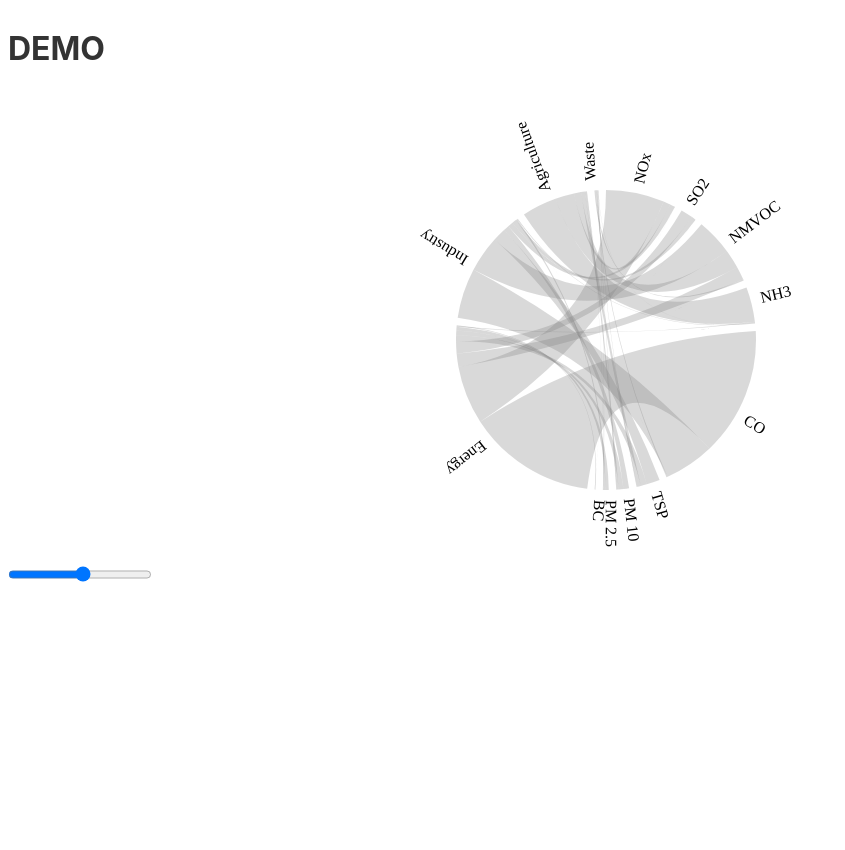
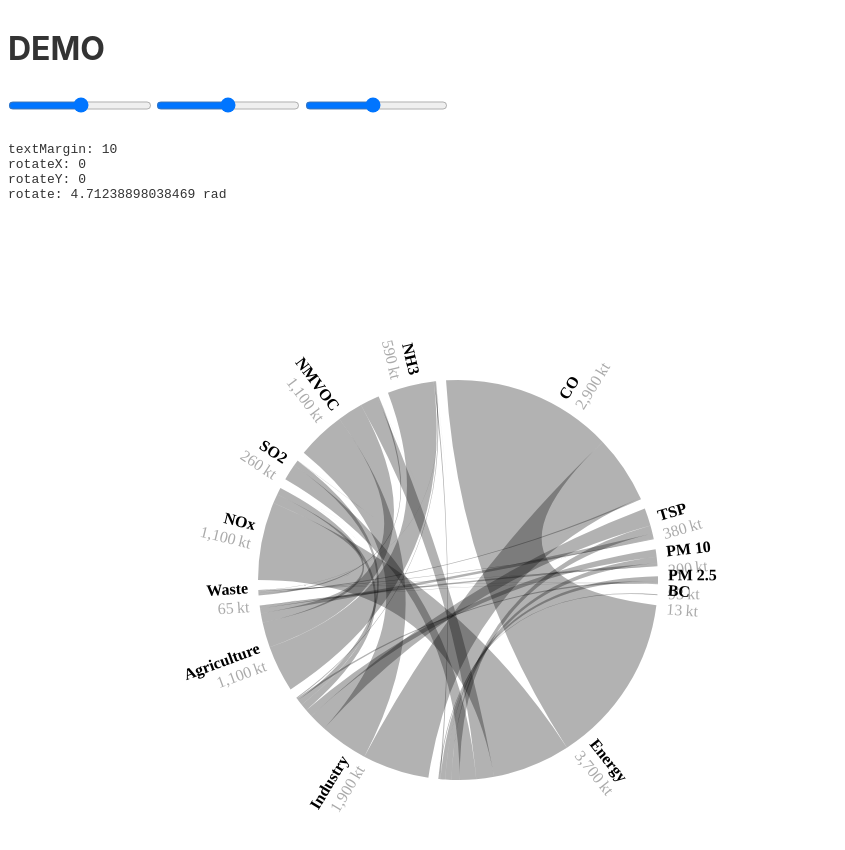
Before and after one commit to gustavneustadt/pollutionproject, a Svelte app: page / in a window 1280 px wide. Shown: the top 850 px of the page, without its empty margins (0-845 px from the left). Before the commit the page ends 800 px from the top, so only its background shows below. Built offline with nearby package versions, Linux system fonts and the light colour scheme.

Commit message:
label positioning

```diff
--- a/package.json
+++ b/package.json
@@ -5,7 +5,7 @@
   "scripts": {
     "build": "rollup -c",
     "dev": "rollup -c -w",
-    "start": "sirv public --no-clear"
+    "start": "sirv public --single --port 5555"
   },
   "devDependencies": {
     "@rollup/plugin-commonjs": "^17.0.0",
--- a/src/App.svelte
+++ b/src/App.svelte
@@ -6,7 +6,7 @@
 	let labels = []
 
 	const width = 900
-	const height = 500
+	const height = 700
 
 	onMount(async () => {
 		data = await d3.csv("./DataCorrelation.csv").then(d => {
@@ -19,10 +19,15 @@
 	})
 
 
-	const radius = 150
 	let rotateX = 0
 	let rotateY = 0
-	let rotate = 0
+	let rotate = Math.PI * 1.5
+
+	let textReverseAngle = Math.PI/2
+
+	const radius = 200
+
+	let textLabels = []
 
 	let textMargin = 10
 
@@ -33,15 +38,32 @@
 		.sortChords(d3.descending)
 		.padAngle(0.05)(data)
 
-	$: groups = chords.groups.map(group => {
+	$: groups = chords.groups.map((group, index) => {
 		group.label = labels[group.index]
-		group.startAngle = Rad2Deg(group.startAngle)
-		group.endAngle = Rad2Deg(group.endAngle)
-		group.labelPosition = calcLabelPos(group.startAngle, group.endAngle)
-		group.labelRotation = group.labelPosition > 180 ? 180 : 0
+		group.startAngle = group.startAngle
+		group.endAngle = group.endAngle
+		group.labelPosition = (calcLabelPos(group.startAngle, group.endAngle) + rotate)  % (Math.PI * 2)
+
+
+		group.textLabelReverse = group.labelPosition > Math.PI ? true : false
+
+
+		group.textLabel = textLabels[index]
+		group.textLabelLength = 0
+
+		if(group.textLabel) {
+			group.textLabelLength = Math.max(...[...group.textLabel.children].map(el => el.textLength.baseVal.value))
+		}
+
+		group.valueTextLabel = new Intl.NumberFormat("en-US", {
+			maximumSignificantDigits: 2
+		}).format(group.value)+" kt"
+
+		// console.log(group.textLabel ? [group.textLabel.textLength, group.textLabel] : null)
 
 		return group
 	})
+
 
 	$: yScale = d3.scaleBand()
 		.domain(data.map(d => d["Source"]))
@@ -56,8 +78,7 @@
 		return startAngle + sumAngle / 2
 	}
 
-	function Rad2Deg(radians)
-	{
+	function Rad2Deg(radians) {
 	  var pi = Math.PI;
 	  return radians * (180/pi);
 	}
@@ -66,7 +87,7 @@
 
 <style>
 	path {
-		fill: grey;
+		fill: black;
 		opacity: 0.3
 	}
 
@@ -77,26 +98,48 @@
 	text {
 		font-family: "SF Mono"
 	}
+
+	.title {
+		font-weight: bold;
+	}
+	.value {
+		fill: #aaa;
+	}
 </style>
 
 <h1>DEMO</h1>
 
-<!-- <input type="range" bind:value="{rotateX}" min="-200" max="200">
-<input type="range" bind:value="{rotateY}" min="-200" max="200"> -->
-<input type="range" bind:value="{textMargin}" min="-200" max="200">
+<input type="range" bind:value="{textMargin}" min="-500" max="500">
+<input type="range" bind:value="{rotateY}" min="-500" max="500">
+<input type="range" bind:value="{rotate}" step="0.01" min="0" max="10">
+<pre>
+textMargin: {textMargin}
+rotateX: {rotateX}
+rotateY: {rotateY}
+rotate: {rotate} rad
+
+</pre>
 
 <svg {width} {height}>
-	{console.log(groups)}
 
-	<g transform="translate({width/2} {height/2}) rotate(270 -{radius/2} -{radius/2})">
+		<g transform="translate({width/2} {height/2}) rotate({-90} {rotateX} {rotateY})">
 			{#each groups as group, i}
-			<text transform="rotate({group.labelPosition} -{radius} 0) translate({textMargin} 0)">
-				{group.label}
+<!-- 			rotate({Rad2Deg(group.labelPosition)} -{radius} 0)  -->
+				<text
+					bind:this="{textLabels[i]}"
+					text-anchor="{group.textLabelReverse ? 'end' : ''}"
+					transform="
+						rotate({Rad2Deg(group.labelPosition)} 0 0)
+						translate({textMargin + radius})
+						{group.textLabelReverse ? 'scale(-1 -1)' : ''}
+					"
+					>
+					<tspan class="title" x="0" y="0">{group.label}</tspan><tspan class="value" x="0" y="19">{group.valueTextLabel}</tspan>
 				</text>
 			{/each}
 		</g>
 
-	<g transform="translate({width/2} {height/2})">
+		<g transform="translate({width/2} {height/2}) rotate({Rad2Deg(rotate)} 0 0)" >
 			{#each chords as entry, i}
 				<path d="{ribbonGenerator(entry)}">
 
```
Also changed, not shown: public/DataCorrelationSourcePollutant.csv (added). Lines whose indentation alone changed are shown as unchanged.
